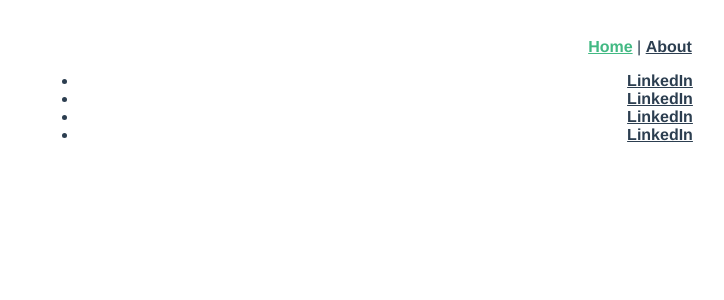
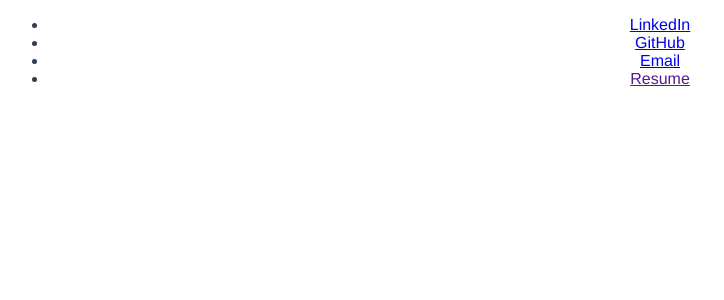
Before and after one commit to zhutoutoutousan/portfolio-site, a Vue app in the folder app/: page /portfolio in a window 1280 px wide. Shown: the top 300 px of the page, without its empty margins (0-724 px from the left). Built offline with nearby package versions, Linux system fonts and the light colour scheme.

Commit message:
Komponenten entwicklung
Komponenten entwicklung

```diff
--- a/app/package.json
+++ b/app/package.json
@@ -13,6 +13,11 @@
     "vue-router": "^3.2.0"
   },
   "devDependencies": {
+    "@fortawesome/fontawesome-svg-core": "^1.2.31",
+    "@fortawesome/free-brands-svg-icons": "^5.15.0",
+    "@fortawesome/free-regular-svg-icons": "^5.15.0",
+    "@fortawesome/free-solid-svg-icons": "^5.15.0",
+    "@fortawesome/vue-fontawesome": "^2.0.0",
     "@vue/cli-plugin-babel": "~4.5.0",
     "@vue/cli-plugin-eslint": "~4.5.0",
     "@vue/cli-plugin-router": "~4.5.0",
--- a/app/src/App.vue
+++ b/app/src/App.vue
@@ -1,10 +1,6 @@
 <template>
   <div id="app">
-    <div id="nav">
-      <router-link to="/">Home</router-link> |
-      <router-link to="/about">About</router-link>
-      <contact-component></contact-component>
-    </div>
+    <contact-component></contact-component>
     <router-view/>
   </div>
 </template>
--- a/app/src/components/ContactComponent.vue
+++ b/app/src/components/ContactComponent.vue
@@ -2,23 +2,23 @@
     <div class="contact">
         <ul class="contact__list">
             <li class="contact__item">
-                <a href="">
-                    <span>LinkedIn</span>
+                <a href="https://www.linkedin.com/in/tian-shao-113947104/" target="_blank" class="contact__link contact__link--linkedin">
+                    <span class="contact__label">LinkedIn</span>
                 </a>
             </li>
             <li class="contact__item">
-                <a href="">
-                    <span>LinkedIn</span>
+                <a href="https://github.com/zhutoutoutousan" target="_blank" class="contact__link contact__link--github">
+                    <span class="contact__label">GitHub</span>
                 </a>
             </li>
             <li class="contact__item">
-                <a href="">
-                    <span>LinkedIn</span>
+                <a href="mailto:stupidpieceofshit@126.com" target="_blank" class="contact__link contact__link--email">
+                    <span class="contact__label">Email</span>
                 </a>
             </li>
             <li class="contact__item">
-                <a href="">
-                    <span>LinkedIn</span>
+                <a href="" target="_blank" class="contact__link contact__link--resume">
+                    <span class="contact__label">Resume</span>
                 </a>
             </li>
         </ul>
```
Also changed, not shown: app/src/components/BrandComponent.vue (added, +15 -0 lines), app/src/scss/abstracts/_mixins.scss (added), 1 other file (tests, documents, lock files or other folders).
